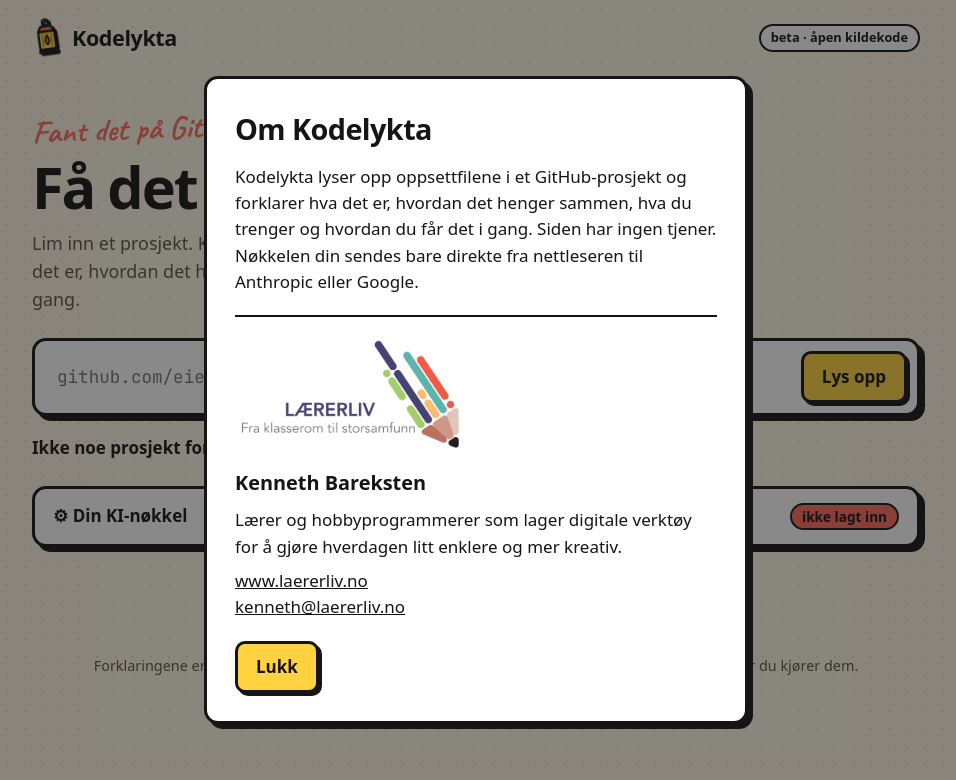
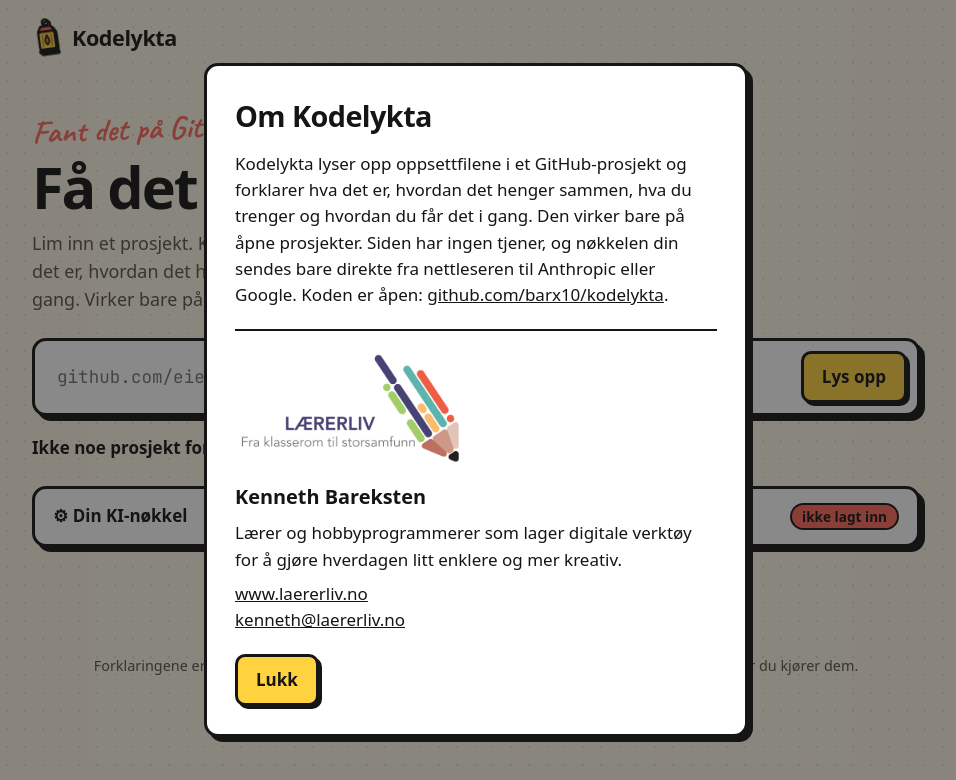
Before and after one commit to barx10/kodelykta, a website built with Vite: page index.html in a window 1280 px wide. Both pictures are taken after a click on the button "Om Kodelykta". Shown: the whole page, without its empty margins (164-1120 px from the left). Built offline with nearby package versions, Linux system fonts and the light colour scheme.

Commit message:
Fjern beta-merke og forklar at Kodelykta bare virker på åpne prosjekter
Co-Authored-By: Claude Sonnet 5.5 <noreply@anthropic.com>
Claude-Session: https://claude.ai/code/session_017DSU7oKRRKjUa938nqfY7F

```diff
--- a/index.html
+++ b/index.html
@@ -14,7 +14,6 @@
         <svg class="lykt logo-lykt" viewBox="0 0 40 54" aria-hidden="true"><g class="lykt-kropp"><circle cx="20" cy="6" r="4" fill="none" stroke="#151515" stroke-width="3"/><path d="M9 18 L13 11 H27 L31 18 Z" fill="#ff6b5b" stroke="#151515" stroke-width="3" stroke-linejoin="round"/><rect x="9" y="18" width="22" height="24" rx="3" fill="#ffd23f" stroke="#151515" stroke-width="3"/><path d="M20 36 C15 32 18 27 20 23 C22 27 25 32 20 36 Z" fill="#ff6b5b" stroke="#151515" stroke-width="2"/><path d="M14 22 V38 M26 22 V38" stroke="#151515" stroke-width="2" opacity=".35"/><rect x="7" y="42" width="26" height="6" rx="2" fill="#151515"/></g></svg>
         Kodelykta
       </a>
-      <span class="topp-merke">beta · åpen kildekode</span>
     </header>
 
     <main>
@@ -23,7 +22,7 @@
         <h1>Få det forklart på&nbsp;norsk.</h1>
         <p class="ingress">
           Lim inn et prosjekt. Kodelykta lyser opp oppsettfilene og forteller deg hva det er, hvordan det henger sammen,
-          hva du trenger og hvordan du får det i gang.
+          hva du trenger og hvordan du får det i gang. Virker bare på åpne (offentlige) prosjekter.
         </p>
 
         <form id="skjema" class="boks soek" autocomplete="off">
@@ -63,7 +62,7 @@
             </div>
 
             <label class="felt">
-              <span>GitHub-token <em>(valgfritt, for private prosjekter og høyere grense)</em></span>
+              <span>GitHub-token <em>(valgfritt, gir høyere grense hos GitHub)</em></span>
               <input id="ghtoken" type="password" placeholder="github_pat_…" spellcheck="false" />
             </label>
 
--- a/src/github.ts
+++ b/src/github.ts
@@ -39,7 +39,7 @@ async function gh<T>(sti: string, token?: string): Promise<T> {
   const headers: Record<string, string> = { Accept: "application/vnd.github+json" };
   if (token) headers.Authorization = `Bearer ${token}`;
   const svar = await fetch(`https://api.github.com${sti}`, { headers });
-  if (svar.status === 404) throw new Error("Fant ikke prosjektet. Er det privat, trenger du et GitHub-token.");
+  if (svar.status === 404) throw new Error("Fant ikke prosjektet. Kodelykta virker bare på åpne prosjekter, så sjekk lenken og at prosjektet ikke er privat.");
   if (svar.status === 403 || svar.status === 429) {
     throw new Error("GitHub-grensen er nådd (60 kall i timen uten token). Legg inn et GitHub-token eller vent litt.");
   }
--- a/src/om.ts
+++ b/src/om.ts
@@ -9,7 +9,8 @@ export function visOm() {
   dialog.innerHTML = `
     <h2 id="om-tittel">Om Kodelykta</h2>
     <p>Kodelykta lyser opp oppsettfilene i et GitHub-prosjekt og forklarer hva det er, hvordan det henger sammen,
-      hva du trenger og hvordan du får det i gang. Siden har ingen tjener. Nøkkelen din sendes bare direkte fra nettleseren til Anthropic eller Google.</p>
+      hva du trenger og hvordan du får det i gang. Den virker bare på åpne prosjekter. Siden har ingen tjener, og nøkkelen din sendes bare direkte fra nettleseren til Anthropic eller Google.
+      Koden er åpen: <a href="https://github.com/barx10/kodelykta" target="_blank" rel="noopener">github.com/barx10/kodelykta</a>.</p>
     <div class="om-person">
       <img class="om-logo" src="./logo.png" alt="Lærerliv. Fra klasserom til storsamfunn." width="2560" height="1449" />
       <h3>Kenneth Bareksten</h3>
--- a/src/style.css
+++ b/src/style.css
@@ -52,10 +52,6 @@ main { max-width: 920px; margin: 0 auto; padding: 0 16px 64px; }
   font-weight: 800; font-size: 1.35rem; color: var(--blekk); text-decoration: none; letter-spacing: -0.02em;
 }
 .logo-lykt { width: 30px; height: 40px; transform: rotate(-8deg); filter: drop-shadow(2px 2px 0 var(--blekk)); }
-.topp-merke {
-  font-size: 0.8rem; font-weight: 700; border: 2px solid var(--blekk); border-radius: 999px;
-  padding: 2px 10px; background: var(--kort);
-}
 
 /* Helt */
 .helt { padding: 28px 0 8px; }
```
